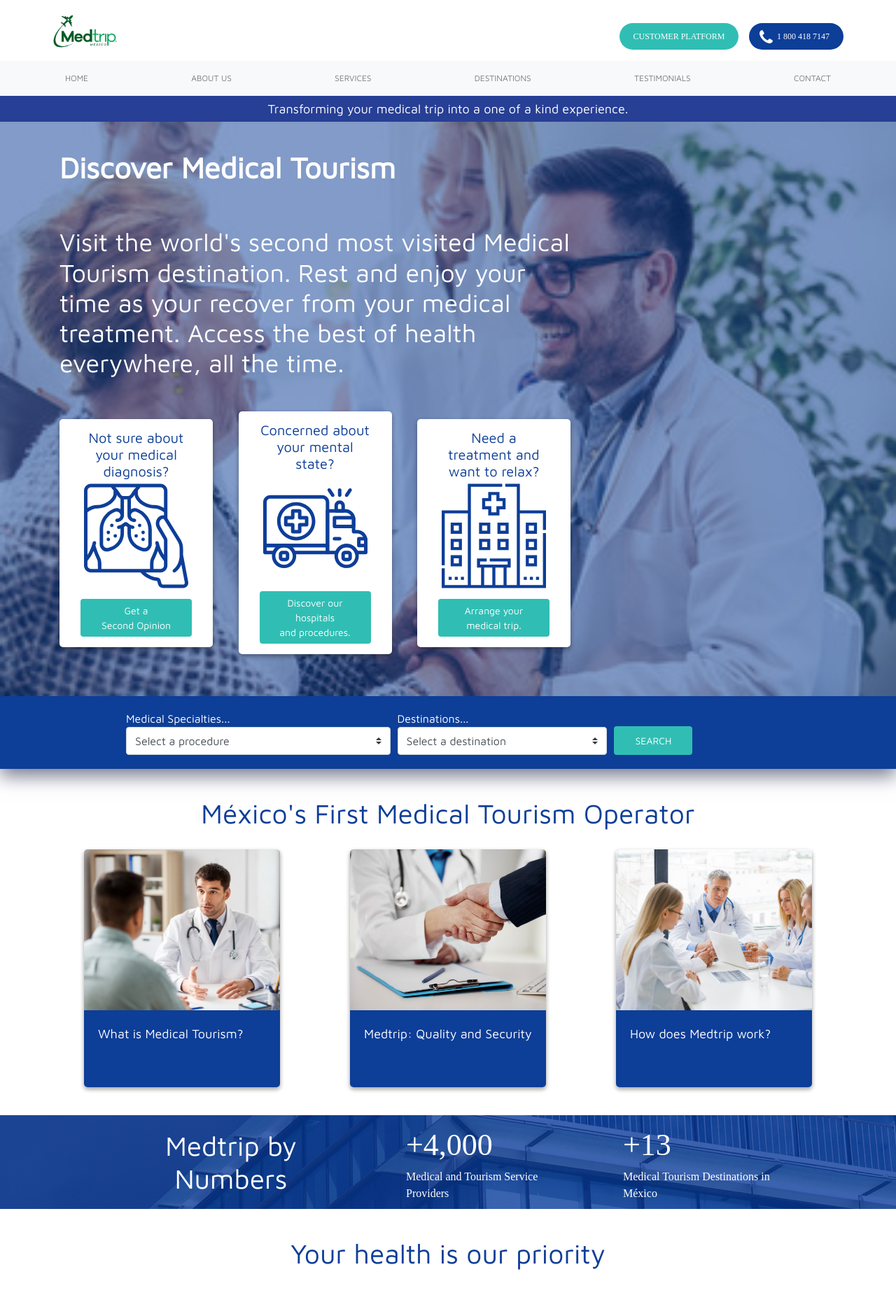
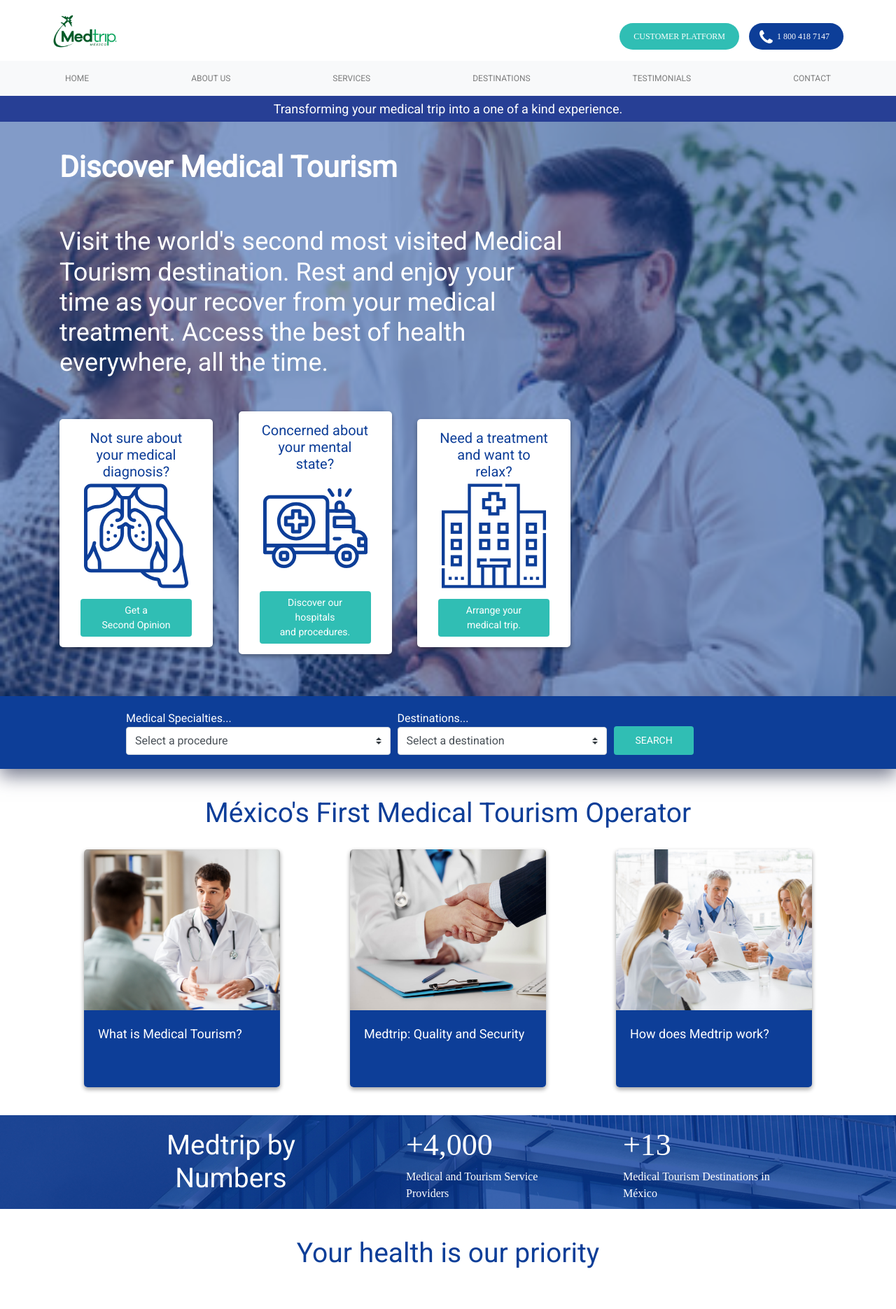
Before and after one commit to benjaminpenaolvera/medicine, a PHP site: page / in a window 1280 px wide. Shown: the top 1871 px of the page at 70% size. Run offline with PHP 8.4, Linux system fonts and the light colour scheme; some libraries are stand-ins or nearby versions.

Commit message:
roboto installed

```diff
--- a/home/index.html
+++ b/home/index.html
@@ -7,7 +7,7 @@
   <link rel="stylesheet" href="https://maxcdn.bootstrapcdn.com/bootstrap/4.0.0/css/bootstrap.min.css" integrity="sha384-Gn5384xqQ1aoWXA+058RXPxPg6fy4IWvTNh0E263XmFcJlSAwiGgFAW/dAiS6JXm" crossorigin="anonymous">
   <link rel="stylesheet" href="https://cdnjs.cloudflare.com/ajax/libs/font-awesome/4.7.0/css/font-awesome.min.css">
   <link rel="stylesheet" href="styles.css">
-  <link href="https://fonts.googleapis.com/css?family=Maven+Pro&display=swap" rel="stylesheet">
+  <link href="https://fonts.googleapis.com/css?family=Roboto&display=swap" rel="stylesheet">
   <title>Document</title>
 </head>
 <body>
--- a/home/styles.css
+++ b/home/styles.css
@@ -16,7 +16,7 @@
   background-color: #30beb4; }
 
 body {
-  font-family: 'Maven Pro', sans-serif; }
+  font-family: 'Roboto', sans-serif; }
 
 a, p {
   color: #fff;
--- a/home/styles.scss
+++ b/home/styles.scss
@@ -19,7 +19,7 @@
 }
 
 body {
-  font-family: 'Maven Pro', sans-serif;
+  font-family: 'Roboto', sans-serif;
 }
 
 a, p {
```
Also changed, not shown: 1 other file.
